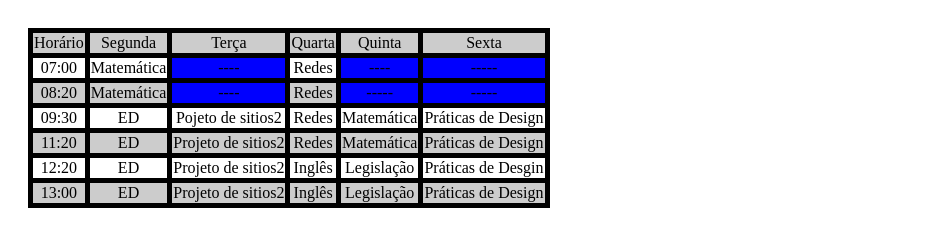
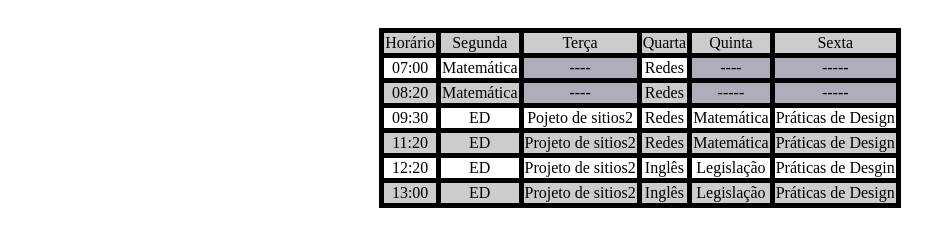
Before and after one commit to Statiane/sitesi2, a plain HTML site: page index.html in a window 1280 px wide. Shown: the whole page, without its empty margins (0-936 px from the left). Drawn offline with Linux system fonts and the light colour scheme.

Commit message:
Ajustes no css e HTML

```diff
--- a/css/estilo.css
+++ b/css/estilo.css
@@ -4,8 +4,12 @@ border-collapse: collapse;
 text-align: center;
 }
 html,body{
-
     padding: 10px;
+}
+.container {
+    display: flex;
+    justify-content: center;
+    align-items: center;
 }
 table tr:nth-child(odd){
     background-color:#ccc;
@@ -17,5 +21,5 @@ table tr:nth-child(2) td:nth-child(5),
 table tr:nth-child(3) td:nth-child(5),
 table tr:nth-child(2) td:nth-child(6),
 table tr:nth-child(3) td:nth-child(6){
-    background-color: blue;
+    background-color: rgb(173, 173, 187);
 }
--- a/index.html
+++ b/index.html
@@ -1,12 +1,16 @@
 <!DOCTYPE html>
 <html lang="pt-br">
+
 <head>
   <meta charset="UTF-8">
-  <title>Documento</title>
+  <title>Horário</title>
   <link rel="stylesheet" href="css/estilo.css">
 
 </head>
+
 <body>
+
+  <div class="container">
     <table>
       <tr>
         <td>Horário</td>
@@ -64,21 +68,10 @@
         <td>Legislação</td>
         <td>Práticas de Design</td>
       </tr>
-        </tr>
-
-    </tr>
-
-
-
-</tr>
-
-  </tr>
     </table>
 
-
-
-
-  </header>
+  </div>
 
 </body>
+
 </html>
```
Lines whose indentation alone changed are shown as unchanged.
